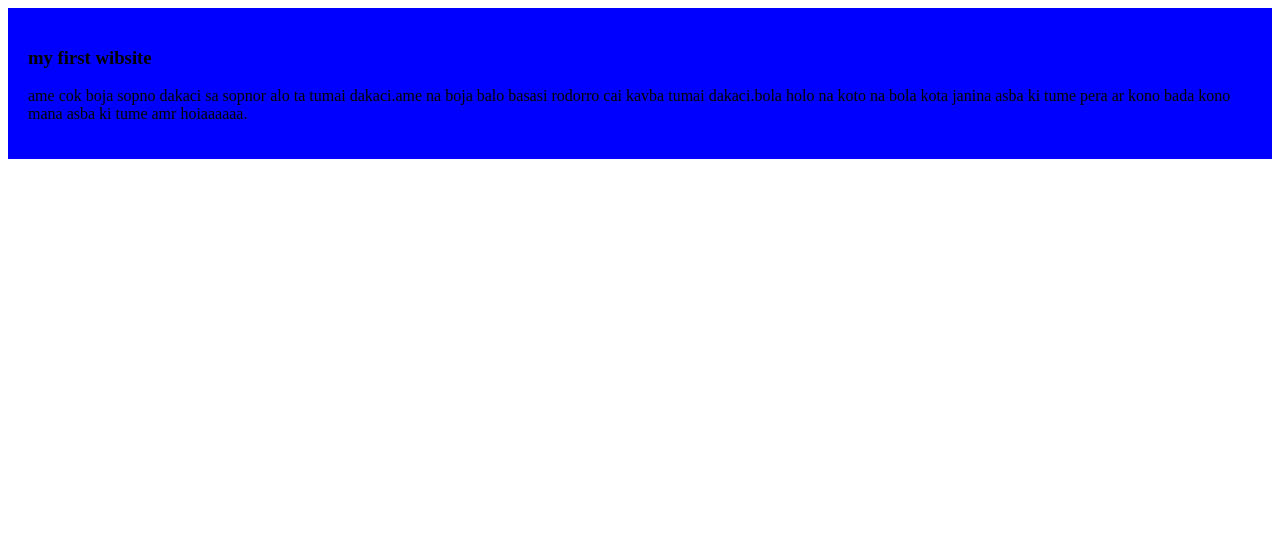
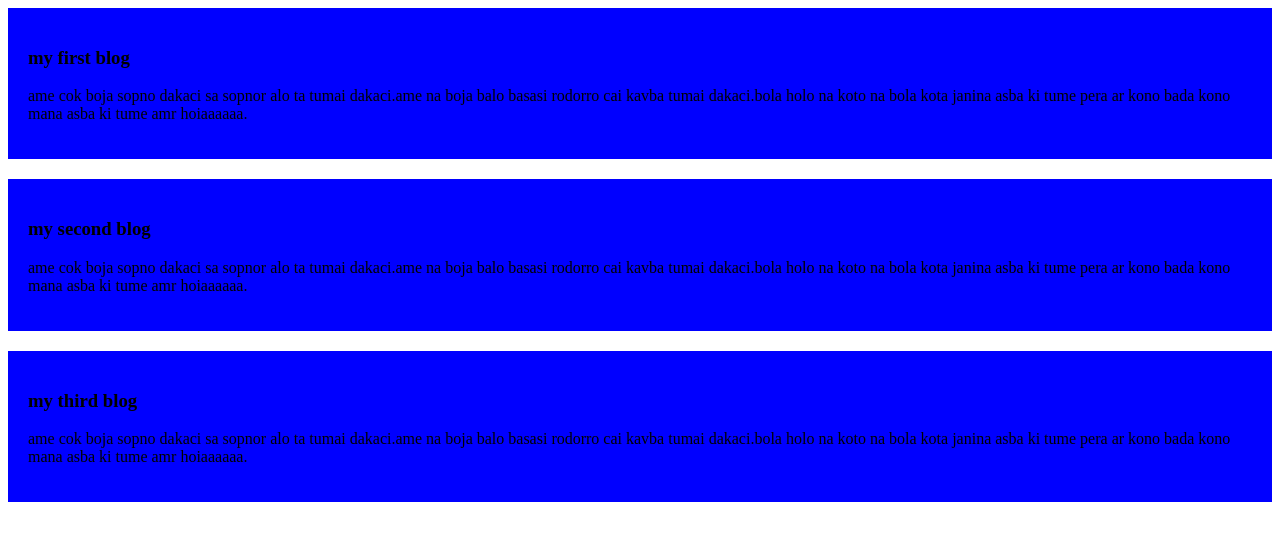
Before and after one commit to tohidul202524/my-simple-wibsite, a plain HTML site: page index.htm in a window 1280 px wide. Drawn offline with Linux system fonts and the light colour scheme.

Commit message:
my second and third blog

```diff
--- a/index.htm
+++ b/index.htm
@@ -8,9 +8,16 @@
 </head>
 <body>
     <div>
-        <h3>my first wibsite</h3>
+        <h3>my first blog</h3>
         <p>ame cok boja sopno dakaci sa sopnor alo ta tumai dakaci.ame na boja balo basasi rodorro cai kavba tumai dakaci.bola holo na koto na bola kota janina asba ki tume pera ar kono bada kono mana asba ki tume amr hoiaaaaaa.</p>
     </div>
-
+    <div>
+        <h3>my second blog</h3>
+        <p>ame cok boja sopno dakaci sa sopnor alo ta tumai dakaci.ame na boja balo basasi rodorro cai kavba tumai dakaci.bola holo na koto na bola kota janina asba ki tume pera ar kono bada kono mana asba ki tume amr hoiaaaaaa.</p>
+    </div>
+    <div>
+        <h3>my third blog</h3>
+        <p>ame cok boja sopno dakaci sa sopnor alo ta tumai dakaci.ame na boja balo basasi rodorro cai kavba tumai dakaci.bola holo na koto na bola kota janina asba ki tume pera ar kono bada kono mana asba ki tume amr hoiaaaaaa.</p>
+    </div>
 </body>
 </html>
--- a/style/blog.css
+++ b/style/blog.css
@@ -1,4 +1,5 @@
 div{
     background-color: blue;
     padding: 20px;
+    margin-bottom: 20px;
 }
```
